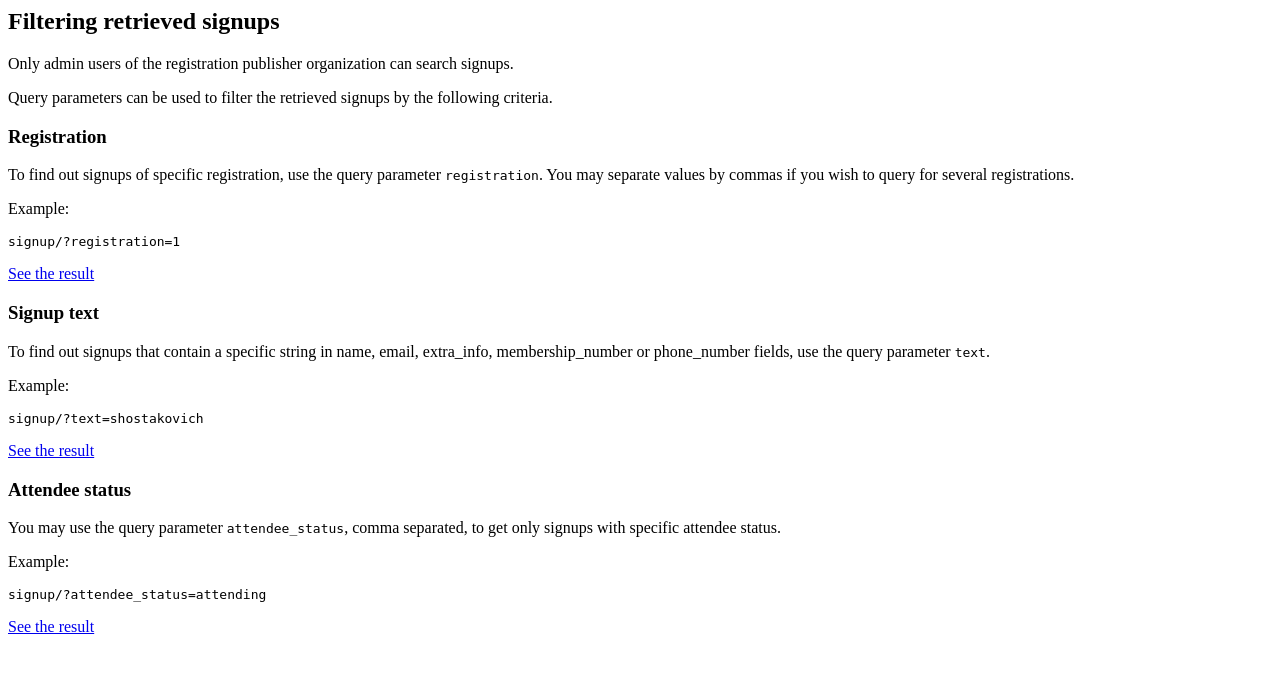
After one commit to City-of-Helsinki/linkedevents, a Django app: template helevents/templates/rest_framework/signup_list.html in a window 1280 px wide. The commit adds this page. Shown: the top 673 px of the page. Run offline with Django 3.2, Linux system fonts and the light colour scheme; the template is opened without the code that fills it, so the values that code supplies are empty.

Commit message:
Request to get all signups to which user has admin rights

```diff
--- a/helcourses/templates/rest_framework/api.html
+++ b/helcourses/templates/rest_framework/api.html
@@ -34,6 +34,8 @@
     {% include "rest_framework/organization_list.html" %}
 {% elif name == "Registration List" %}
     {% include "rest_framework/registration_list.html" %}
+{% elif name == "Sign Up List" %}
+    {% include "rest_framework/signup_list.html" %}
 {% else %}
 {% endif %}
 {% endblock %}
--- a/helevents/templates/rest_framework/api.html
+++ b/helevents/templates/rest_framework/api.html
@@ -35,6 +35,8 @@
     {% include "rest_framework/organization_list.html" %}
 {% elif name == "Registration List" %}
     {% include "rest_framework/registration_list.html" %}
+{% elif name == "Sign Up List" %}
+    {% include "rest_framework/signup_list.html" %}
 {% else %}
 {% endif %}
 {% endblock %}
--- /dev/null
+++ b/helevents/templates/rest_framework/signup_list.html
@@ -0,0 +1,28 @@
+<div class="panel panel-default">
+    <div class="panel-body">
+        <h2 id="filtering-retrieved-signups">Filtering retrieved signups</h2>
+        <p>Only admin users of the registration publisher organization can search signups.</p>
+        <p>Query parameters can be used to filter the retrieved signups by the following criteria.</p>
+
+        <h3 id="signup-registration">Registration</h3>
+        <p>To find out signups of specific registration, use the query parameter <code>registration</code>.
+        You may separate values by commas if you wish to query for several registrations.</p>
+        <p>Example:</p>
+        <pre><code>signup/?registration=1</code></pre>
+        <p><a href="?registration=1" title="json">See the result</a></p>
+
+        <h3 id="signup-text">Signup text</h3>
+        <p>To find out signups that contain a specific string in name, email, extra_info, membership_number or phone_number fields,
+        use the query parameter <code>text</code>.</p>
+        <p>Example:</p>
+        <pre><code>signup/?text=shostakovich</code></pre>
+        <p><a href="?signup=shostakovich" title="json">See the result</a></p>
+
+        <h3 id="signup-attendee-status">Attendee status</h4>
+        <p>You may use the query parameter <code>attendee_status</code>, comma separated, to get
+        only signups with specific attendee status.
+        <p>Example:</p>
+        <pre><code>signup/?attendee_status=attending</code></pre>
+        <p><a href="?attendee_status=attending" title="json">See the result</a></p>
+    </div>
+</div>
```
Also changed, not shown: helevents/templates/rest_framework/event_list.html (+3 -4 lines), registrations/api.py (+17 -23 lines), registrations/permissions.py (+5 -5 lines), registrations/tests/test_signup_get.py (+55 -16 lines).
